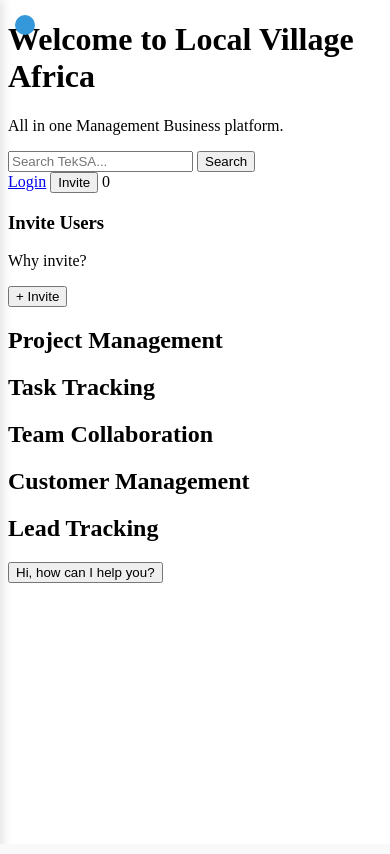
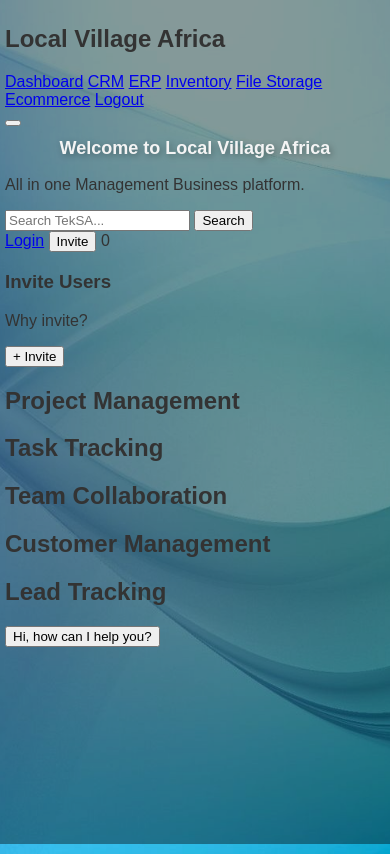
Before and after one commit to MalulekeNS/Salesforce, a PHP site: page / in a window 390 px wide. Run offline with PHP 8.4, Linux system fonts and the light colour scheme.

Commit message:
Update main.css

```diff
--- a/main.css
+++ b/main.css
@@ -1,97 +1,177 @@
-/* General Sidebar Styling */
-.sidebar {
-    background-color: #2E86C1;
-    color: white;
-    width: 250px;
+/* Body Styles */
+body {
+    background-image: url('website-background-21.jpg');
+    background-size: cover;
+    background-position: center;
+    background-repeat: no-repeat;
+    margin: 0;
+    font-family: 'Poppins', sans-serif;
+    color: #333;
     min-height: 100vh;
-    padding: 20px;
-    display: flex;
-    flex-direction: column;
-    justify-content: space-between;
-    position: absolute; /* Adjust positioning */
+    overflow-x: hidden; /* Prevent horizontal scroll */
+}
+
+/* Overlay Effect */
+body::before {
+    content: "";
+    position: fixed;
     top: 0;
     left: 0;
-    transition: transform 0.4s ease-in-out;
-    z-index: 999; /* Ensure it stays above other elements */
-    box-shadow: 4px 0 8px rgba(0, 0, 0, 0.1);
-    border-top-left-radius: 12px;
-    border-bottom-left-radius: 12px;
+    width: 100%;
+    height: 100%;
+    background-color: rgba(0, 0, 0, 0.4);
+    z-index: -1;
 }
 
-/* Sidebar Links */
-.sidebar a {
-    color: white;
-    text-decoration: none;
-    padding: 12px;
-    margin: 8px 0;
-    display: block;
-    border-radius: 8px;
-    background-color: #3498DB;
-    text-align: center;
-    font-size: 16px;
-    transition: background-color 0.3s ease;
+/* Container Styles */
+.container {
+    width: 95%; /* Control container width on mobile */
+    max-width: 1200px;
+    margin: auto;
+    padding: clamp(10px, 3vw, 20px);
 }
 
-.sidebar a:hover {
-    background-color: #1B4F72;
-    transform: scale(1.05);
+/* Lead Tracking Container Styles */
+.lead-tracking-container {
+    background-color: #fff;
+    padding: clamp(15px, 3vw, 25px);
+    border-radius: 12px;
+    box-shadow: 0px 6px 12px rgba(0, 0, 0, 0.15);
+    margin: clamp(10px, 2vw, 20px) 0;
+    transition: transform 0.3s ease, box-shadow 0.3s ease;
+    overflow: hidden; /* Contain child elements */
 }
 
-/* Sidebar Inside Container */
-.container {
-    position: relative; /* Ensure sidebar is relative to container */
-    display: flex;
+/* Header, Main, and Footer Styles */
+header, main, footer {
+    padding: clamp(10px, 3vw, 20px);
+    background-color: #fff;
+    margin: clamp(8px, 2vw, 15px) 0;
+    border-radius: 12px;
+    box-shadow: 0px 4px 10px rgba(0, 0, 0, 0.1);
+    word-wrap: break-word; /* Prevent text overflow */
 }
 
-.container .content {
-    flex: 1; /* Allow main content to take remaining space */
-    margin-left: 250px; /* Reserve space for the sidebar */
-    padding: 20px;
-    background-color: #fff;
-    border-radius: 12px;
-    box-shadow: 0px 6px 12px rgba(0, 0, 0, 0.15);
-    overflow: hidden; /* Prevent overlap */
-    transition: margin-left 0.4s ease-in-out;
+/* Heading Styles */
+h1 {
+    text-align: center;
+    color: #f4f4f4;
+    font-size: clamp(20px, 5vw, 36px);
+    line-height: 1.3;
+    font-weight: 600;
+    text-shadow: 2px 2px 6px rgba(0, 0, 0, 0.3);
+    margin: clamp(10px, 3vw, 20px) 0;
+    word-wrap: break-word;
 }
 
-/* Toggle Sidebar Button */
-.toggle-sidebar {
-    position: absolute;
-    top: 15px;
-    left: 15px;
-    background-color: #3498DB;
-    border: none;
-    font-size: 26px;
-    color: white;
-    cursor: pointer;
-    border-radius: 50%;
-    padding: 10px;
-    z-index: 1000;
-    display: none; /* Hidden on larger screens */
-    transition: background-color 0.3s ease;
+/* Table Container for Horizontal Scroll */
+.table-container {
+    width: 100%;
+    overflow-x: auto;
+    -webkit-overflow-scrolling: touch;
+    margin: 15px 0;
+    border-radius: 8px;
+    box-shadow: 0px 4px 8px rgba(0, 0, 0, 0.1);
 }
 
-.toggle-sidebar:hover {
-    background-color: #1B4F72;
+/* Table Styles */
+table {
+    width: 100%;
+    border-collapse: collapse;
+    min-width: 600px; /* Minimum width to prevent squishing */
 }
 
-/* Mobile View: Sidebar Adjustments */
+th, td {
+    padding: clamp(8px, 2vw, 12px);
+    text-align: left;
+    border: 1px solid #ddd;
+    font-size: clamp(12px, 2vw, 14px);
+    white-space: normal; /* Allow text wrapping */
+    word-wrap: break-word;
+    max-width: 200px; /* Maximum width for cells */
+}
+
+/* Responsive Styles */
 @media (max-width: 768px) {
-    .sidebar {
-        position: fixed;
-        transform: translateX(-100%); /* Hide by default */
-        height: 100%;
+    .container {
+        width: 100%;
+        padding: 10px;
     }
 
-    .sidebar.open {
-        transform: translateX(0); /* Slide into view */
+    .lead-tracking-container {
+        margin: 10px 0;
+        border-radius: 8px;
     }
 
-    .container .content {
-        margin-left: 0; /* Remove reserved space */
+    /* Adjust table for better mobile viewing */
+    th, td {
+        padding: 10px 8px;
     }
 
-    .toggle-sidebar {
-        display: block; /* Show toggle button */
+    /* Stack table headers for better visibility */
+    th {
+        position: sticky;
+        top: 0;
+        z-index: 1;
+        background-color: #2980B9;
     }
 }
+
+/* Small phones and very small devices */
+@media (max-width: 480px) {
+    body {
+        padding: 5px;
+    }
+
+    .container {
+        padding: 5px;
+    }
+
+    .lead-tracking-container {
+        padding: 12px;
+        margin: 5px 0;
+    }
+
+    h1 {
+        font-size: clamp(18px, 4vw, 20px);
+        margin: 10px 0;
+    }
+
+    /* Further table adjustments */
+    .table-container {
+        margin: 10px 0;
+        border-radius: 6px;
+    }
+
+    th, td {
+        padding: 8px 6px;
+        font-size: 12px;
+    }
+
+    /* Improve table scroll experience */
+    .table-container::-webkit-scrollbar {
+        height: 4px;
+    }
+
+    .table-container::-webkit-scrollbar-thumb {
+        background-color: rgba(0, 0, 0, 0.2);
+        border-radius: 2px;
+    }
+}
+
+/* Print styles for better document printing */
+@media print {
+    body::before {
+        display: none;
+    }
+
+    .lead-tracking-container,
+    header, main, footer {
+        box-shadow: none;
+        border: 1px solid #ddd;
+    }
+
+    table {
+        page-break-inside: avoid;
+    }
+}
```
